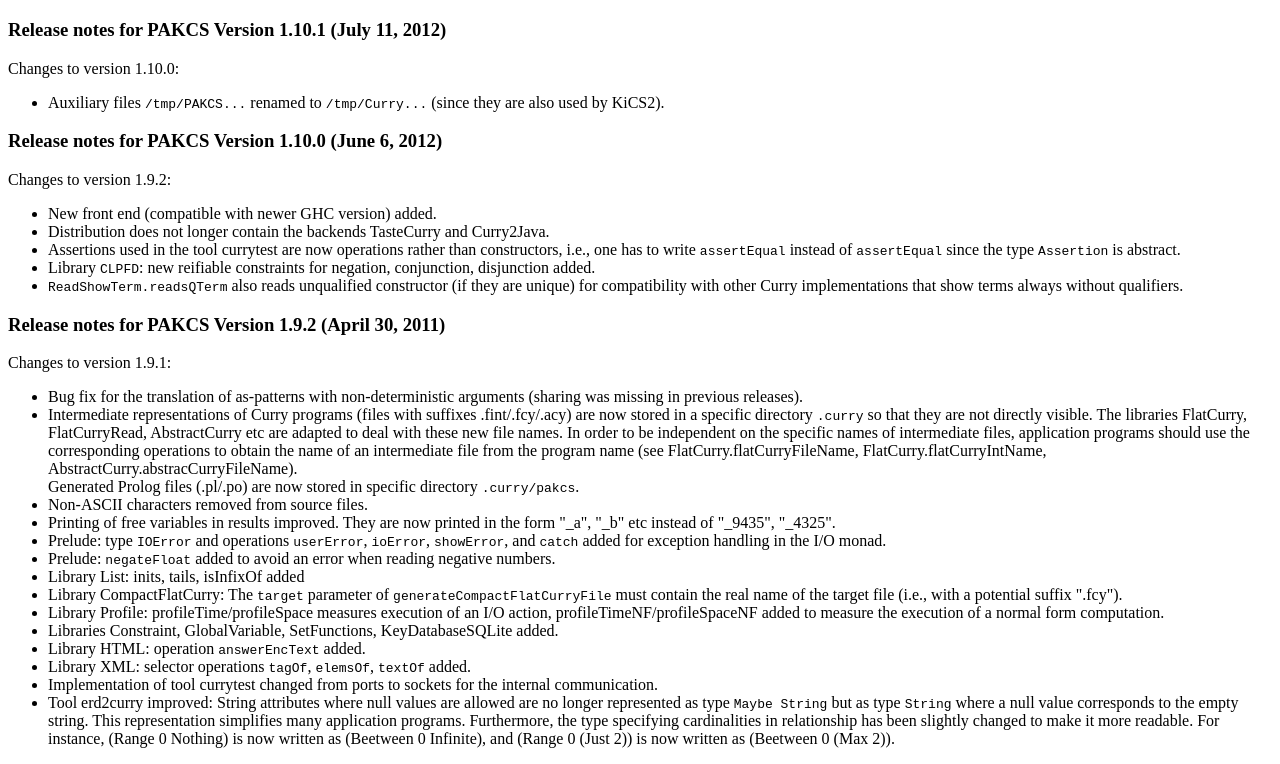
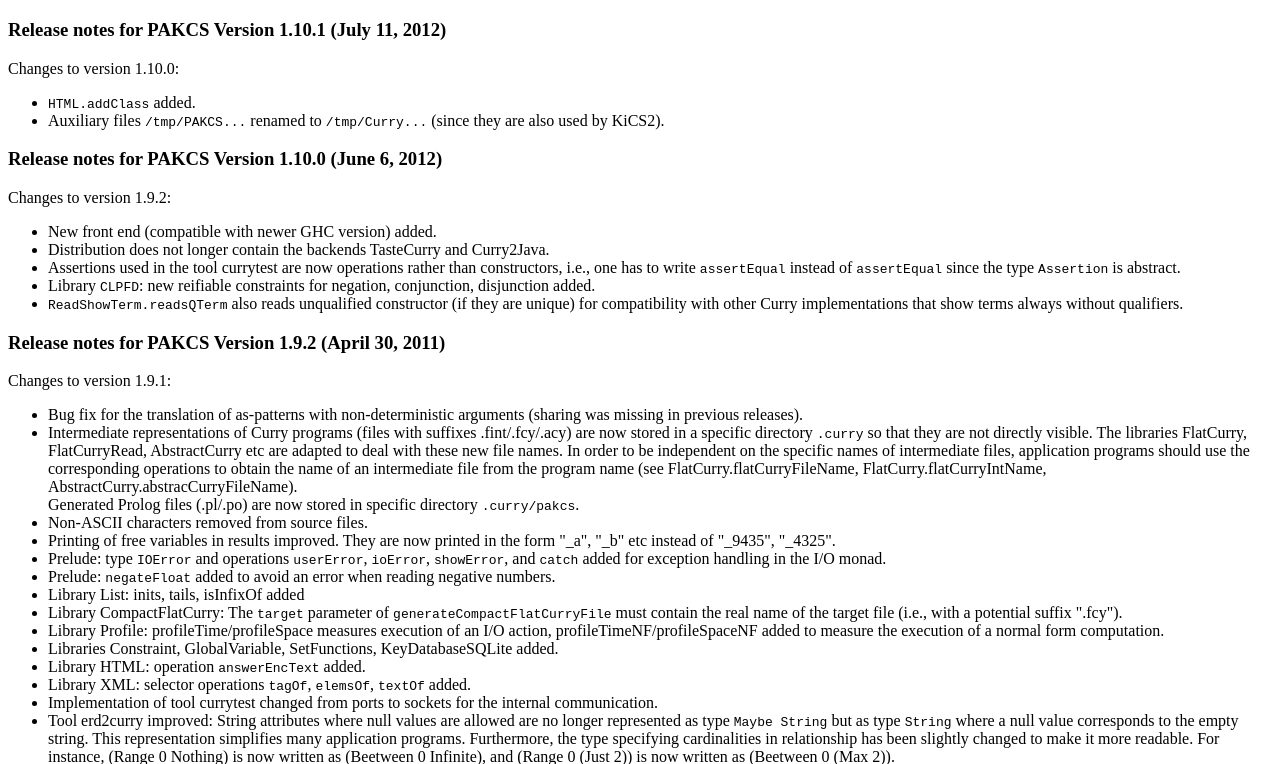
Before and after one commit to cau-placc/pakcs, a plain HTML site: page RELNOTES.html in a window 1280 px wide. Shown: the part 61-825 px from the top of the page. Drawn offline with Linux system fonts and the light colour scheme.

Commit message:
RELNOTES updated

```diff
--- a/RELNOTES.html
+++ b/RELNOTES.html
@@ -17,6 +17,9 @@
 
 Changes to version 1.10.0:
 <ul>
+<li>
+ <code>HTML.addClass</code> added.
+</li>
 <li>
   Auxiliary files <code>/tmp/PAKCS...</code> renamed to
   <code>/tmp/Curry...</code> (since they are also used by KiCS2).
```
